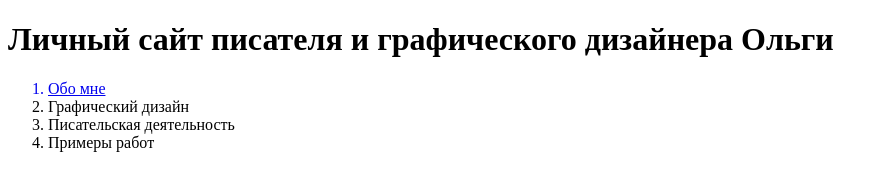
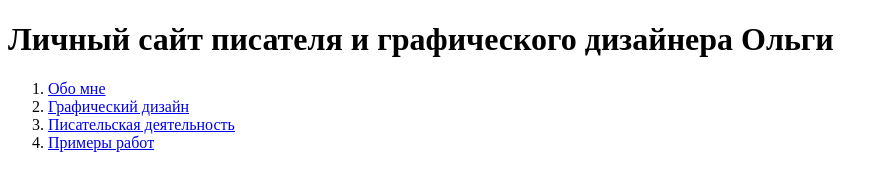
Before and after one commit to aktsuvenir-png/web, a plain HTML site: page index.html in a window 1280 px wide. Shown: the whole page, without its empty margins (0-888 px from the left). Drawn offline with Linux system fonts and the light colour scheme.

Commit message:
Add files via upload

```diff
--- a/index.html
+++ b/index.html
@@ -3,19 +3,15 @@
 <head>
     <meta charset="UTF-8">
     <meta name="viewport" content="width=device-width, initial-scale=1.0">
-    <title>Document</title>
+    <title>Личный сайт Ольги - Писатель и графический дизайнер</title>
 </head>
 <body>
-<h1>Личный сайт писателя и графического дизайнера Ольги</h1>
-<ol>
-    <a href="task1/task1.html"><li>Обо мне</li></a>
-    <a href="task2/task2.html"></a><li>Графический дизайн</li>
-    <a href="task3/task3.html"></a><li>Писательская деятельность</li>
-    <a href="task4/task4.html"></a><li>Примеры работ</li>
-
-
-
-
-
+    <h1>Личный сайт писателя и графического дизайнера Ольги</h1>
+    <ol>
+        <li><a href="task1.html">Обо мне</a></li>
+        <li><a href="task2.html">Графический дизайн</a></li>
+        <li><a href="task3.html">Писательская деятельность</a></li>
+        <li><a href="task4.html">Примеры работ</a></li>
+    </ol>
 </body>
 </html>
```
